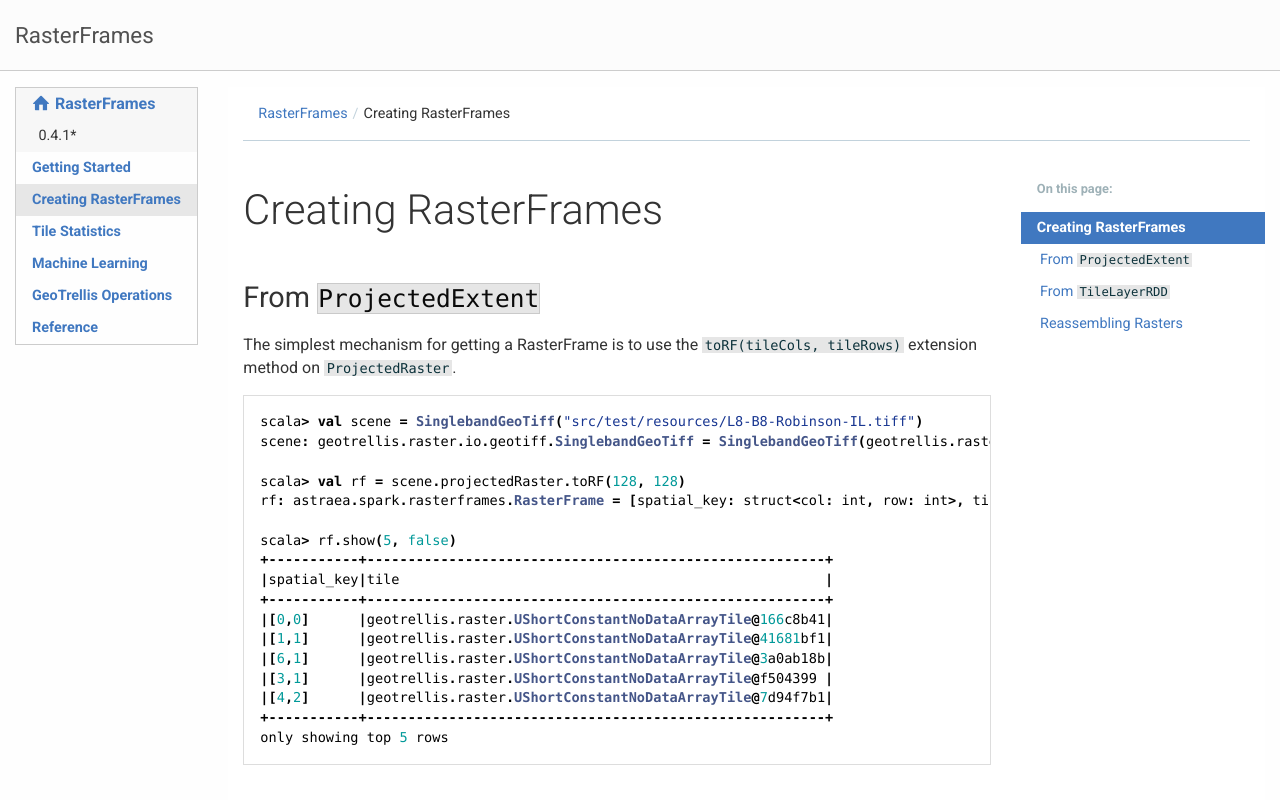
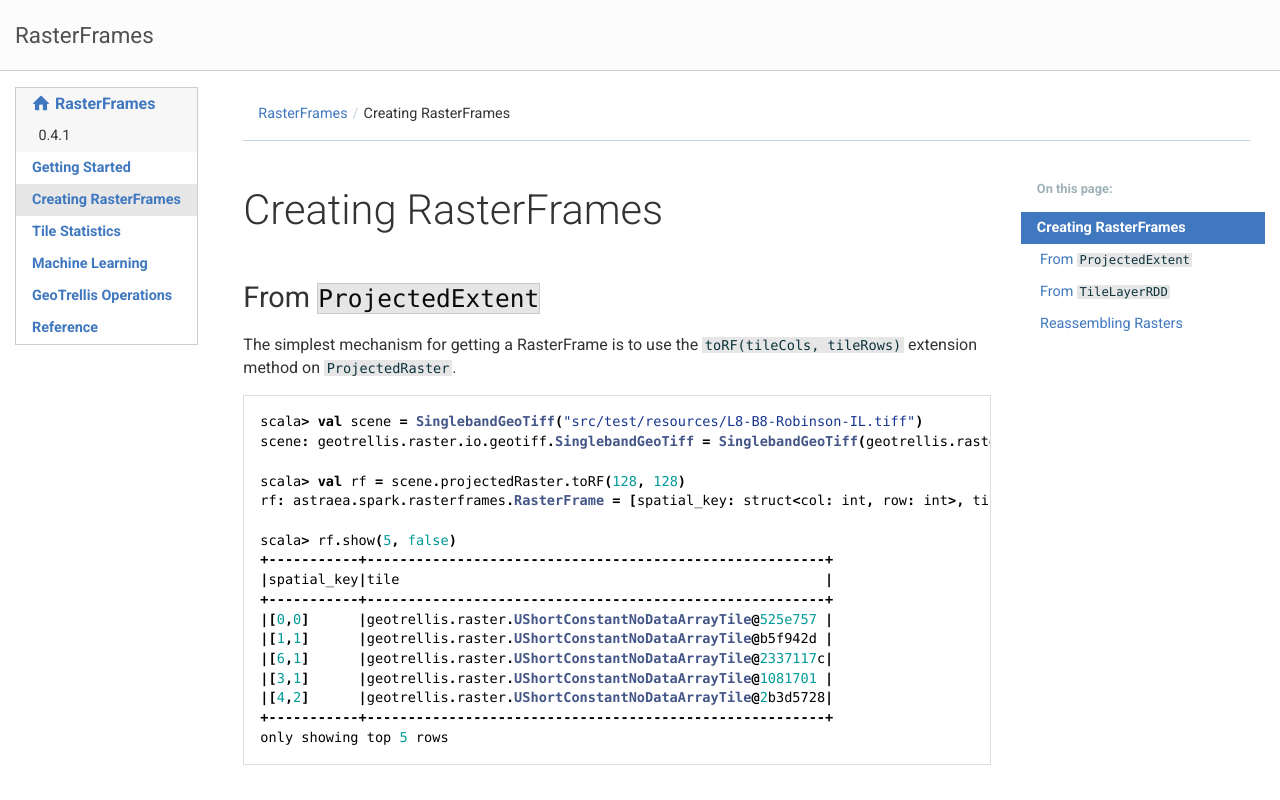
Before and after one commit to s22s/pre-lt-raster-frames, a plain HTML site: page creating-rasterframes.html in a window 1280 px wide. Shown: the top 800 px of the page. Drawn offline with Linux system fonts and the light colour scheme.

Commit message:
updated site

```diff
--- a/creating-rasterframes.html
+++ b/creating-rasterframes.html
@@ -30,7 +30,7 @@
 <span class="home-icon">⌂</span>RasterFrames
 </a>
 <div class="version-number">
-0.4.1*
+0.4.1
 </div>
 </div>
 <div class="nav-toc">
@@ -72,7 +72,7 @@ C16.952,7,17,6.553,17,6c0-0.553-0.048-1-0.6-1H3.6C3.048,5,3,5.447,3,6C3,6.553,3.
 <span class="home-icon">⌂</span>RasterFrames
 </a>
 <div class="version-number">
-0.4.1*
+0.4.1
 </div>
 </div>
 <div class="nav-toc">
@@ -109,7 +109,7 @@ C16.952,7,17,6.553,17,6c0-0.553-0.048-1-0.6-1H3.6C3.048,5,3,5.447,3,6C3,6.553,3.
 <h2><a href="#from-projectedextent" name="from-projectedextent" class="anchor"><span class="anchor-link"></span></a>From <code>ProjectedExtent</code></h2>
 <p>The simplest mechanism for getting a RasterFrame is to use the <code>toRF(tileCols, tileRows)</code> extension method on <code>ProjectedRaster</code>. </p>
 <pre class="prettyprint"><code class="language-scala">scala&gt; val scene = SinglebandGeoTiff(&quot;src/test/resources/L8-B8-Robinson-IL.tiff&quot;)
-scene: geotrellis.raster.io.geotiff.SinglebandGeoTiff = SinglebandGeoTiff(geotrellis.raster.UShortConstantNoDataArrayTile@4c3fd0c,Extent(431902.5, 4313647.5, 443512.5, 4321147.5),geotrellis.proj4.CRS$$anon$3@87f96f9f,Tags(Map(AREA_OR_POINT -&gt; POINT),List(Map())),GeoTiffOptions(geotrellis.raster.io.geotiff.Striped@5216a0e,geotrellis.raster.io.geotiff.compression.DeflateCompression$@1e91cc3b,1,None))
+scene: geotrellis.raster.io.geotiff.SinglebandGeoTiff = SinglebandGeoTiff(geotrellis.raster.UShortConstantNoDataArrayTile@49ffd7a2,Extent(431902.5, 4313647.5, 443512.5, 4321147.5),geotrellis.proj4.CRS$$anon$3@87f96f9f,Tags(Map(AREA_OR_POINT -&gt; POINT),List(Map())),GeoTiffOptions(geotrellis.raster.io.geotiff.Striped@758abc02,geotrellis.raster.io.geotiff.compression.DeflateCompression$@42ff37d6,1,None))
 
 scala&gt; val rf = scene.projectedRaster.toRF(128, 128)
 rf: astraea.spark.rasterframes.RasterFrame = [spatial_key: struct&lt;col: int, row: int&gt;, tile: st_tile]
@@ -118,11 +118,11 @@ scala&gt; rf.show(5, false)
 +-----------+--------------------------------------------------------+
 |spatial_key|tile                                                    |
 +-----------+--------------------------------------------------------+
-|[0,0]      |geotrellis.raster.UShortConstantNoDataArrayTile@166c8b41|
-|[1,1]      |geotrellis.raster.UShortConstantNoDataArrayTile@41681bf1|
-|[6,1]      |geotrellis.raster.UShortConstantNoDataArrayTile@3a0ab18b|
-|[3,1]      |geotrellis.raster.UShortConstantNoDataArrayTile@f504399 |
-|[4,2]      |geotrellis.raster.UShortConstantNoDataArrayTile@7d94f7b1|
+|[0,0]      |geotrellis.raster.UShortConstantNoDataArrayTile@525e757 |
+|[1,1]      |geotrellis.raster.UShortConstantNoDataArrayTile@b5f942d |
+|[6,1]      |geotrellis.raster.UShortConstantNoDataArrayTile@2337117c|
+|[3,1]      |geotrellis.raster.UShortConstantNoDataArrayTile@1081701 |
+|[4,2]      |geotrellis.raster.UShortConstantNoDataArrayTile@2b3d5728|
 +-----------+--------------------------------------------------------+
 only showing top 5 rows
 
```
Also changed, not shown: geotrellis-ops.html (+4 -4 lines), getting-started.html (+2 -2 lines), index.html (+2 -2 lines), machine-learning.html (+2 -2 lines), reference.html (+2 -2 lines), tile-statistics.html (+2 -2 lines).
